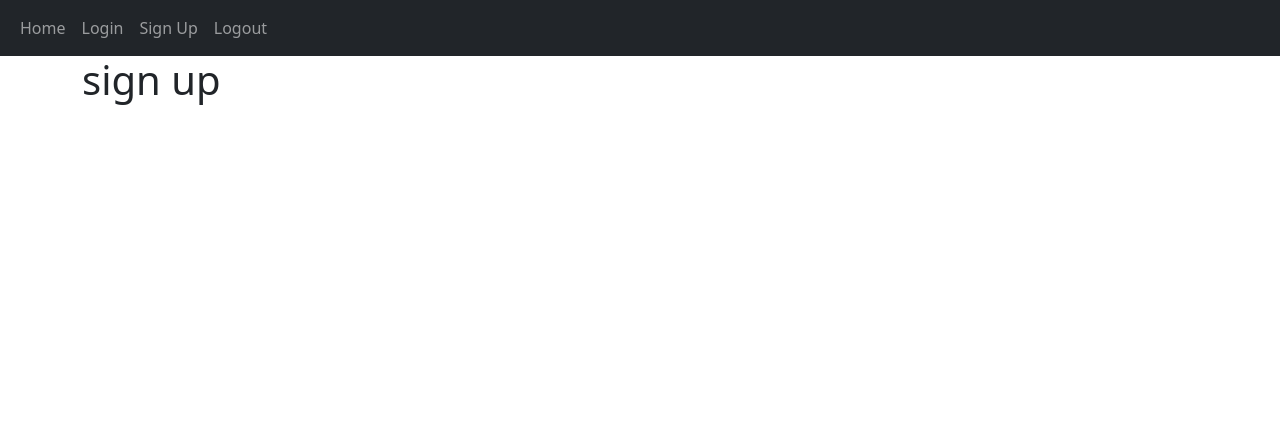
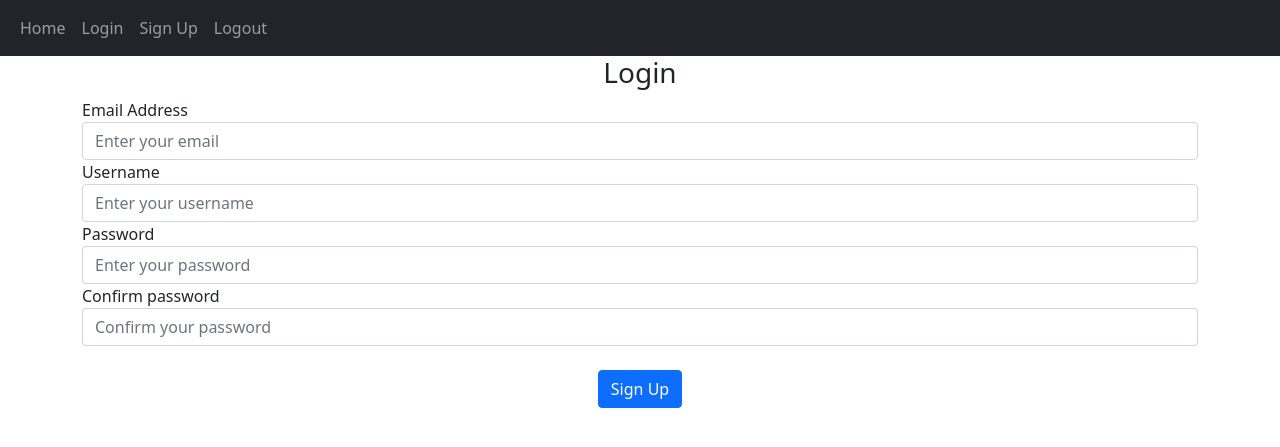
Before and after one commit to luukasmakila/PYTHON-BLOG-APP, a Flask app: page /sign-up in a window 1280 px wide. Shown: the top 447 px of the page. Run offline with Flask 2, Linux system fonts and the light colour scheme.

Commit message:
created sign up page

```diff
--- a/website/templates/login.html
+++ b/website/templates/login.html
@@ -17,6 +17,4 @@
         </div>
     </div>
 </form>
-
-
 {% endblock %}
--- a/website/templates/sign_up.html
+++ b/website/templates/sign_up.html
@@ -3,5 +3,25 @@
 {% block title %}Sign up{% endblock %}
 
 {% block content %}
-<h1>sign up</h1>
+<form method="POST">
+    <h3 align="center">
+        Login
+    </h3>
+    <div class="form-group">
+        <label for="email">Email Address</label>
+        <input type="text" name="email" id="email" class="form-control" placeholder="Enter your email">
+
+        <label for="email">Username</label>
+        <input type="text" name="Username" id="Username" class="form-control" placeholder="Enter your username">
+
+        <label for="password">Password</label>
+        <input type="password" name="password" id="password" class="form-control" placeholder="Enter your password">
+        <label for="password">Confirm password</label>
+        <input type="password" name="password2" id="password2" class="form-control" placeholder="Confirm your password">
+        <br/>
+        <div align="center">
+            <button class="btn btn-primary" type="submit">Sign Up</button>
+        </div>
+    </div>
+</form>
 {% endblock %}
```
